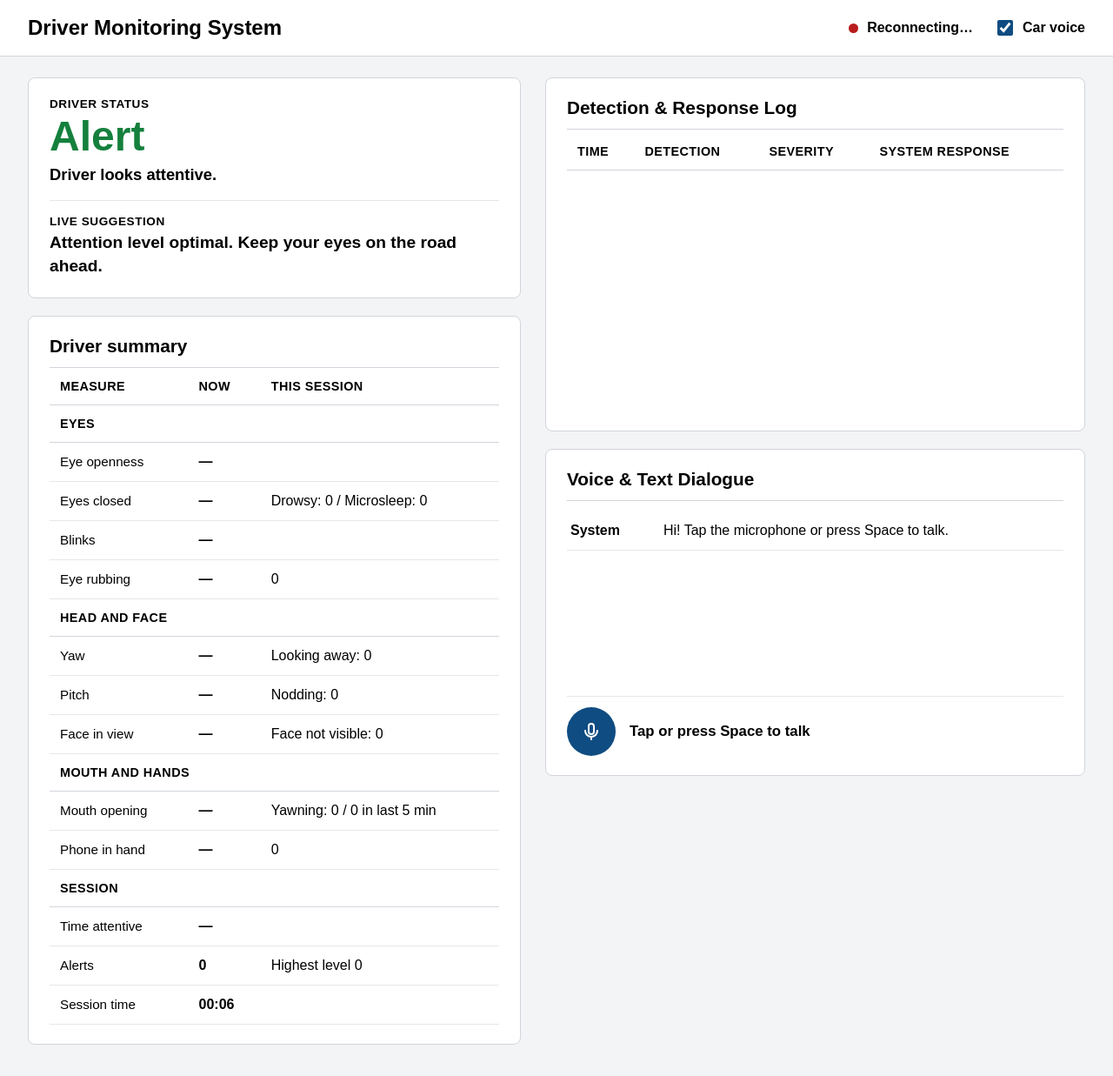
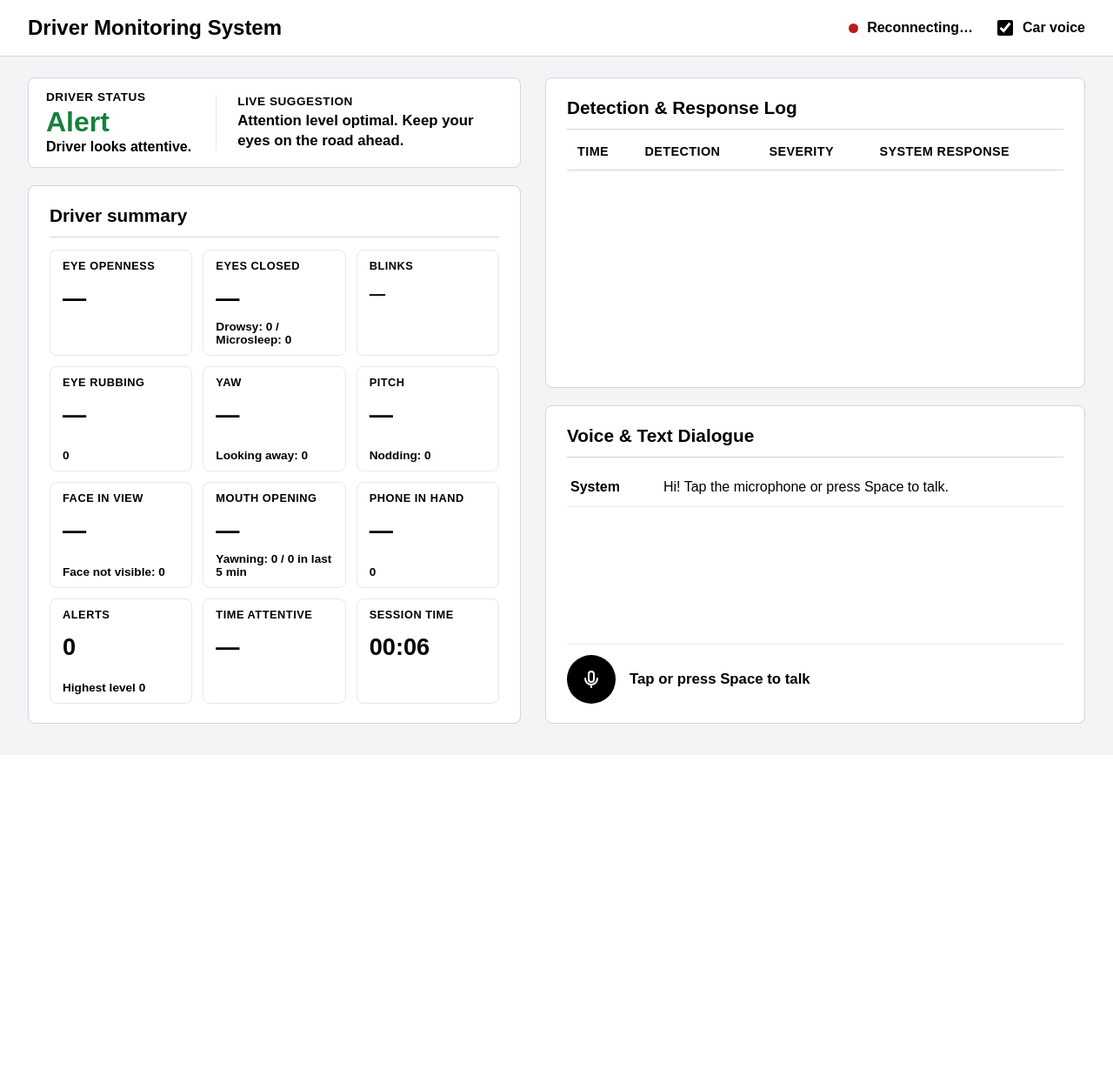
Before and after one commit to andrei-r-76/AI_CAOS, a Flask app: page / in a window 1280 px wide. Shown: the whole page at 87% size. After the commit the page ends 832 px from the top, so only its background shows below. Run offline with Flask 3, Linux system fonts and the light colour scheme; data that the repository does not hold is empty.

Commit message:
- Modified UI elements to be a more user-friendly experience - Shrunk alerts - Modified chat system to mirror modern chats

```diff
--- a/dashboard/static/script.js
+++ b/dashboard/static/script.js
@@ -144,7 +144,7 @@ function setMic(on, hintText) {
 async function ensureMicPermission() {
   if (micGranted) return true;
   if (!navigator.mediaDevices || !navigator.mediaDevices.getUserMedia) {
-    addMsg("car", "Microphone blocked.");
+    addMsg("car", "Microphone blocked. Open via http://localhost:5000.");
     return false;
   }
   try {
@@ -157,7 +157,7 @@ async function ensureMicPermission() {
     return true;
   } catch {
     micGranted = false;
-    setMic(false, "Mic blocked — allow microphone in browser.");
+    setMic(false, "Mic blocked — allow microphone in browser address bar");
     addMsg("car", "Microphone permission was blocked. Click the lock icon next to the URL bar and set Microphone to Allow.");
     return false;
   }
@@ -241,7 +241,7 @@ function addMsg(who, text) {
   const sender = who === "me" ? "Driver" : "System";
   chat.insertAdjacentHTML(
     "beforeend",
-    `<div class="chat-row"><span class="chat-meta">${sender}</span><span class="chat-text">${esc(text)}</span></div>`
+    `<div class="chat-row${who === "me" ? " me" : ""}"><span class="chat-meta">${sender}</span><span class="chat-text">${esc(text)}</span></div>`
   );
   while (chat.children.length > 30) chat.firstChild.remove();
   chat.scrollTop = chat.scrollHeight;
@@ -282,7 +282,7 @@ function renderCounts() {
   $("c-yaw").textContent = `Looking away: ${n("distracted")} `;
   $("c-pitch").textContent = `Nodding: ${n("nod")} `;
   $("c-face").textContent = `Face not visible: ${n("noface")} `;
-  $("c-mar").textContent = `Yawning: ${n("yawn")} / ${stats.yawns5} in last 5 min`;
+  $("c-mar").textContent = `Yawning: ${n("yawn")}  / ${stats.yawns5} in last 5 min`;
   $("c-phone").textContent = `${n("phone")} `;
   $("c-alerts").textContent = `Highest level ${stats.maxLevel}`;
   $("s-ok").textContent = stats.totT ? Math.round(100 * stats.okT / stats.totT) + "%" : "—";
--- a/dashboard/static/style.css
+++ b/dashboard/static/style.css
@@ -4,7 +4,7 @@
   --border: #d1d5db;
   --row-border: #e5e7eb;
   --text: #000000;
-  --primary: #0f4c81;
+  --primary: #000000;
   --primary-hover: #0a365c;
   --ok: #15803d;
   --warn: #b45309;
@@ -245,7 +245,7 @@ button:hover {
   display: flex;
   flex-direction: column;
   flex: 0 0 auto;
-  height: 200px;
+  height: 190px;
   overflow-y: auto;
 }
 
@@ -313,7 +313,7 @@ button:hover {
 .table-scroll {
   flex: 0 0 auto;   /* was flex: 1, which collapsed the height to 0 when the log is empty */
   overflow-y: auto;
-  height: 320px;
+  height: 270px;
   margin-top: 4px;
 }
 
@@ -399,3 +399,82 @@ td:nth-child(2) {
   font-size: 1.3rem;
   font-variant-numeric: tabular-nums;
 }
+
+/* --- COMPACT DRIVER STATUS: state on the left, suggestion on the right --- */
+.status-panel {
+  display: grid;
+  grid-template-columns: auto 1fr;
+  align-items: center;
+  gap: 8px 28px;
+  padding: 14px 20px;
+}
+.status-panel .status-title { font-size: 2rem; }
+.status-panel .status-sub { margin-top: 2px; font-size: 1rem; }
+.status-panel .guidance-box {
+  margin-top: 0;
+  padding: 0 0 0 24px;
+  border-top: none;
+  border-left: 1px solid var(--row-border);
+}
+.status-panel .guidance-box p { font-size: 1.05rem; line-height: 1.35; }
+
+/* --- DRIVER SUMMARY TILES --- */
+.tile-grid {
+  display: grid;
+  grid-template-columns: repeat(3, 1fr);
+  gap: 12px;
+  margin-top: 14px;
+}
+.tile {
+  display: flex;
+  flex-direction: column;
+  gap: 2px;
+  min-height: 84px;
+  padding: 10px 14px;
+  border: 1px solid var(--row-border);
+  border-radius: 8px;
+  background: var(--surface);
+}
+.tile-label {
+  font-size: 0.8rem;
+  font-weight: 700;
+  text-transform: uppercase;
+  letter-spacing: 0.04em;
+}
+.tile-val {
+  font-variant-numeric: tabular-nums;
+  font-size: 1.7rem;
+  font-weight: 700;
+  line-height: 1.15;
+  color: var(--primary);
+  overflow-wrap: anywhere;
+}
+#m-blinks { font-size: 1.15rem; }   /* "12/min, 150 ms" is longer than the others */
+.tile-sub {
+  margin-top: auto;
+  font-size: 0.85rem;
+  font-weight: 600;
+}
+.tile-sub:empty { display: none; }
+
+@media (max-width: 1150px) {
+  .status-panel { grid-template-columns: 1fr; }
+  .status-panel .guidance-box { padding: 10px 0 0; border-left: none; border-top: 1px solid var(--row-border); }
+}
+
+/* tiles stretch to fill the summary panel so there is no empty gap at the bottom */
+.summary-panel { display: flex; flex-direction: column; }
+.tile-grid { flex: 1; grid-auto-rows: 1fr; }
+
+.tile { gap: 0; }
+.tile-val { margin-top: 14px; }
+
+
+
+/* driver messages sit on the right side of the dialogue box */
+.chat-row.me {
+  grid-template-columns: 1fr 95px;
+  text-align: right;
+}
+.chat-row.me .chat-meta { order: 2; }
+.chat-row.me .chat-text { order: 1; }
--- a/dashboard/templates/dashboard.html
+++ b/dashboard/templates/dashboard.html
@@ -44,30 +44,71 @@
       </div>
     </div>
 
-    <!-- Driver summary: live values and session counts, by category -->
+    <!-- Driver summary: live values (big) and session counts (small), as tiles -->
     <div class="panel summary-panel">
       <div class="panel-header"><h2>Driver summary</h2></div>
-      <table class="summary-table">
-        <thead><tr><th>Measure</th><th>Now</th><th>This session</th></tr></thead>
-        <tbody>
-          <tr class="cat"><th colspan="3">Eyes</th></tr>
-          <tr><td>Eye openness </td><td id="m-ear">—</td><td></td></tr>
-          <tr><td>Eyes closed </td><td id="m-perclos">—</td><td id="c-perclos"></td></tr>
-          <tr><td>Blinks</td><td id="m-blinks">—</td><td></td></tr>
-          <tr><td>Eye rubbing</td><td id="m-eyerub">—</td><td id="c-eyerub"></td></tr>
-          <tr class="cat"><th colspan="3">Head and face</th></tr>
-          <tr><td>Yaw</td><td id="m-yaw">—</td><td id="c-yaw"></td></tr>
-          <tr><td>Pitch</td><td id="m-pitch">—</td><td id="c-pitch"></td></tr>
-          <tr><td>Face in view</td><td id="m-face">—</td><td id="c-face"></td></tr>
-          <tr class="cat"><th colspan="3">Mouth and hands</th></tr>
-          <tr><td>Mouth opening </td><td id="m-mar">—</td><td id="c-mar"></td></tr>
-          <tr><td>Phone in hand</td><td id="m-phone">—</td><td id="c-phone"></td></tr>
-          <tr class="cat"><th colspan="3">Session</th></tr>
-          <tr><td>Time attentive</td><td id="s-ok">—</td><td></td></tr>
-          <tr><td>Alerts</td><td id="s-alerts">0</td><td id="c-alerts"></td></tr>
-          <tr><td>Session time</td><td id="s-time">00:00</td><td></td></tr>
-        </tbody>
-      </table>
+      <div class="tile-grid">
+        <div class="tile">
+          <span class="tile-label">Eye openness</span>
+          <div class="tile-val" id="m-ear">—</div>
+
+        </div>
+        <div class="tile">
+          <span class="tile-label">Eyes closed</span>
+          <div class="tile-val" id="m-perclos">—</div>
+          <div class="tile-sub" id="c-perclos"></div>
+        </div>
+        <div class="tile">
+          <span class="tile-label">Blinks</span>
+          <div class="tile-val" id="m-blinks">—</div>
+
+        </div>
+        <div class="tile">
+          <span class="tile-label">Eye rubbing</span>
+          <div class="tile-val" id="m-eyerub">—</div>
+          <div class="tile-sub" id="c-eyerub"></div>
+        </div>
+        <div class="tile">
+          <span class="tile-label">Yaw</span>
+          <div class="tile-val" id="m-yaw">—</div>
+          <div class="tile-sub" id="c-yaw"></div>
+        </div>
+        <div class="tile">
+          <span class="tile-label">Pitch</span>
+          <div class="tile-val" id="m-pitch">—</div>
+          <div class="tile-sub" id="c-pitch"></div>
+        </div>
+        <div class="tile">
+          <span class="tile-label">Face in view</span>
+          <div class="tile-val" id="m-face">—</div>
+          <div class="tile-sub" id="c-face"></div>
+        </div>
+        <div class="tile">
+          <span class="tile-label">Mouth opening</span>
+          <div class="tile-val" id="m-mar">—</div>
+          <div class="tile-sub" id="c-mar"></div>
+        </div>
+        <div class="tile">
+          <span class="tile-label">Phone in hand</span>
+          <div class="tile-val" id="m-phone">—</div>
+          <div class="tile-sub" id="c-phone"></div>
+        </div>
+        <div class="tile">
+          <span class="tile-label">Alerts</span>
+          <div class="tile-val" id="s-alerts">0</div>
+          <div class="tile-sub" id="c-alerts"></div>
+        </div>
+        <div class="tile">
+          <span class="tile-label">Time attentive</span>
+          <div class="tile-val" id="s-ok">—</div>
+
+        </div>
+        <div class="tile">
+          <span class="tile-label">Session time</span>
+          <div class="tile-val" id="s-time">00:00</div>
+
+        </div>
+      </div>
     </div>
   </section>
 
```
